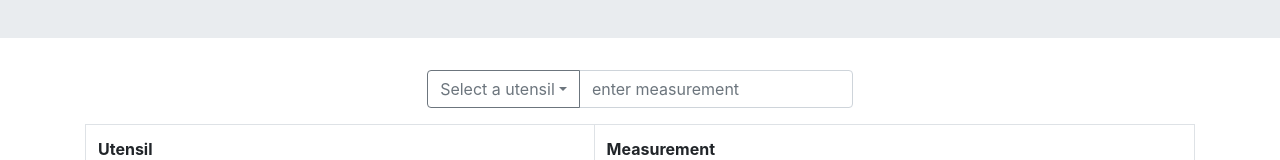
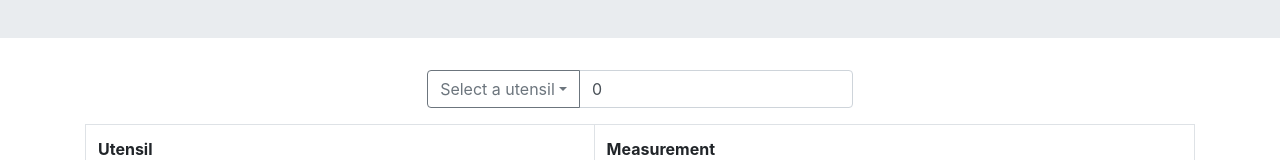
Before and after one commit to alexanderjessediaz/kitchen-measurement-converter, a React (Create React App) app: page / in a window 1280 px wide. Shown: the part 190-350 px from the top of the page. Built offline with nearby package versions, Linux system fonts and the light colour scheme.

Commit message:
pass down setmeasurementinput f to UtensilCard from App

```diff
--- a/src/App.js
+++ b/src/App.js
@@ -19,6 +19,11 @@ class App extends Component {
     tspMeasurement:0
   };
 
+  setMeasurementInput = e => {
+    this.setState({
+      measurementInput: e.target.value
+    })
+  }
 
 
 
@@ -48,6 +53,7 @@ class App extends Component {
             <Row className="justify-content-md-center">
                 <UtensilCard
                   measurementInput={this.state.measurementInput}
+                  setMeasurementInput={this.setMeasurementInput}
                 />
             </Row>
             <CalculationTable
--- a/src/components/UtensilCard.js
+++ b/src/components/UtensilCard.js
@@ -7,9 +7,12 @@ import Container from 'react-bootstrap/Container';
 
 class UtensilCard extends Component {
 
+
+
+
   render(){
     return (
-       <Container fluid="sm">
+      <Container fluid="sm">
         <InputGroup className="mb-3">
           <DropdownButton
             as={InputGroup.Prepend}
@@ -17,7 +20,7 @@ class UtensilCard extends Component {
             title="Select a utensil"
             id="input-group-dropdown-1"
 
-          >
+            >
             <Dropdown.Item href="#">Cup</Dropdown.Item>
             <Dropdown.Item href="#">Tablespoon</Dropdown.Item>
             <Dropdown.Item href="#">Teaspoon</Dropdown.Item>
@@ -27,7 +30,9 @@ class UtensilCard extends Component {
             aria-describedby="basic-addon1"
             placeholder="enter measurement"
             type="number"
-           />
+            value={this.props.measurementInput}
+            onChange={this.props.setMeasurementInput}
+            />
         </InputGroup>
        </Container>
 
--- a/src/components/calculationTable.js
+++ b/src/components/calculationTable.js
@@ -1,9 +1,12 @@
 import React from 'react';
 import Table from 'react-bootstrap/Table';
-import Container from 'react-bootstrap/Container'
+import Container from 'react-bootstrap/Container';
+import "../utils/conversion-functions"
+// import { cupToTbsp } from '../utils/conversion-functions';
 
 const CalculationTable = props => {
 
+    // console.log(cupToTbsp())
         return (
             <Container className="justify-content-center">
                 <Table striped bordered hover>
```
